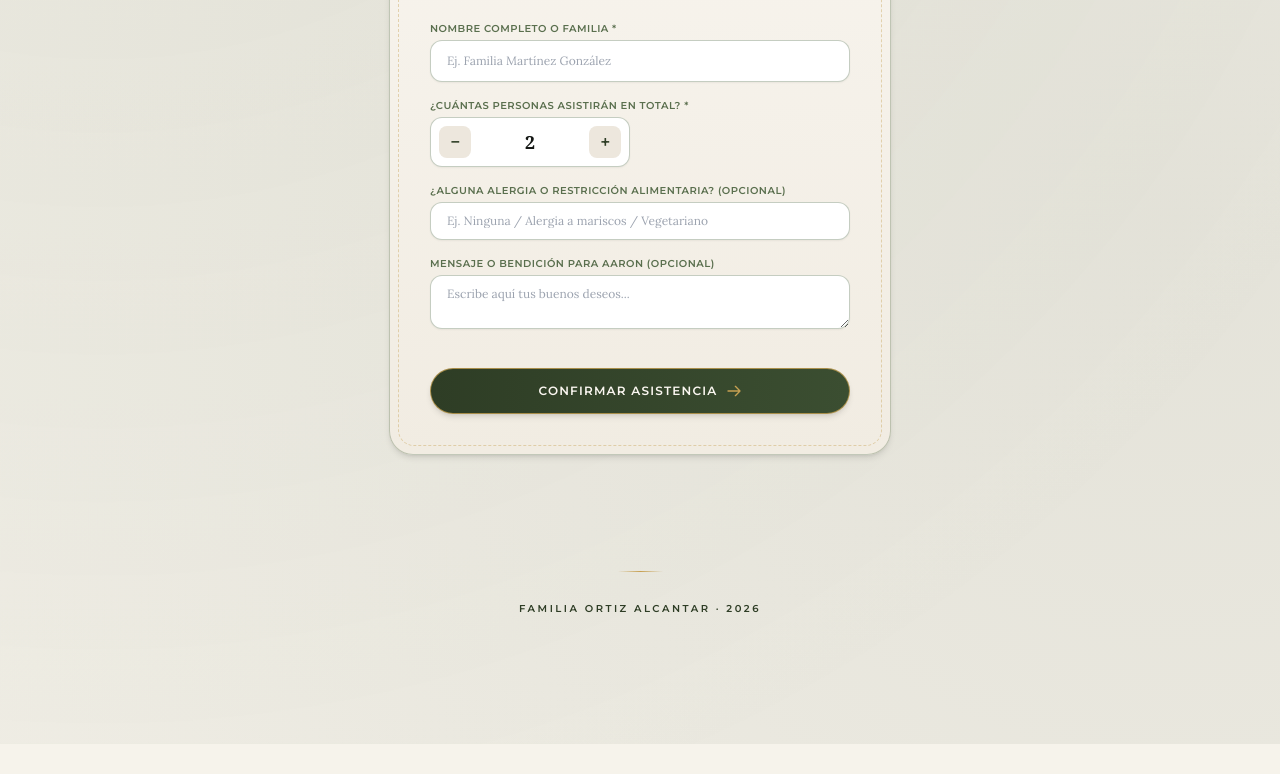
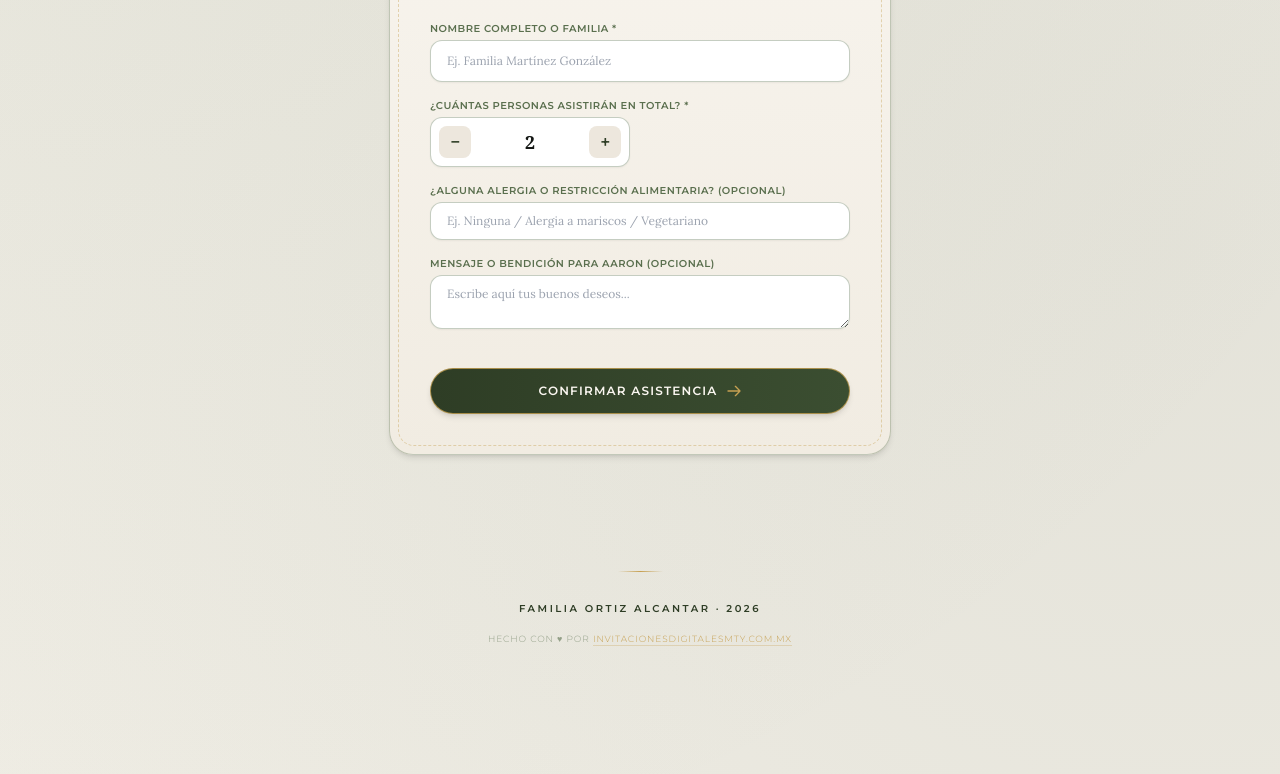
Before and after one commit to JCCJN04/bautizoaaronortiz, a website: page index.html in a window 1280 px wide. Shown: the part 3630-4404 px from the top of the page. Before the commit the page ends 4374 px from the top, so only its background shows below. Drawn offline with nearby package versions, Linux system fonts and the light colour scheme.

Commit message:
Add: brand credit link in footer

```diff
--- a/index.html
+++ b/index.html
@@ -912,7 +912,14 @@
       <p class="font-sans text-[10px] tracking-[0.25em] uppercase text-[#2E3D25] font-semibold">
         Familia Ortiz Alcantar · 2026
       </p>
-
+      <p class="font-sans text-[9px] tracking-widest text-[#5A6F4E]/60 uppercase">
+        Hecho con ♥ por
+        <a
+          href="https://www.invitacionesdigitalesmty.com.mx"
+          target="_blank"
+          class="text-[#C6A052] hover:text-[#2E3D25] transition-colors border-b border-[#C6A052]/30 pb-px"
+        >invitacionesdigitalesmty.com.mx</a>
+      </p>
     </footer>
 
   </div>
```
